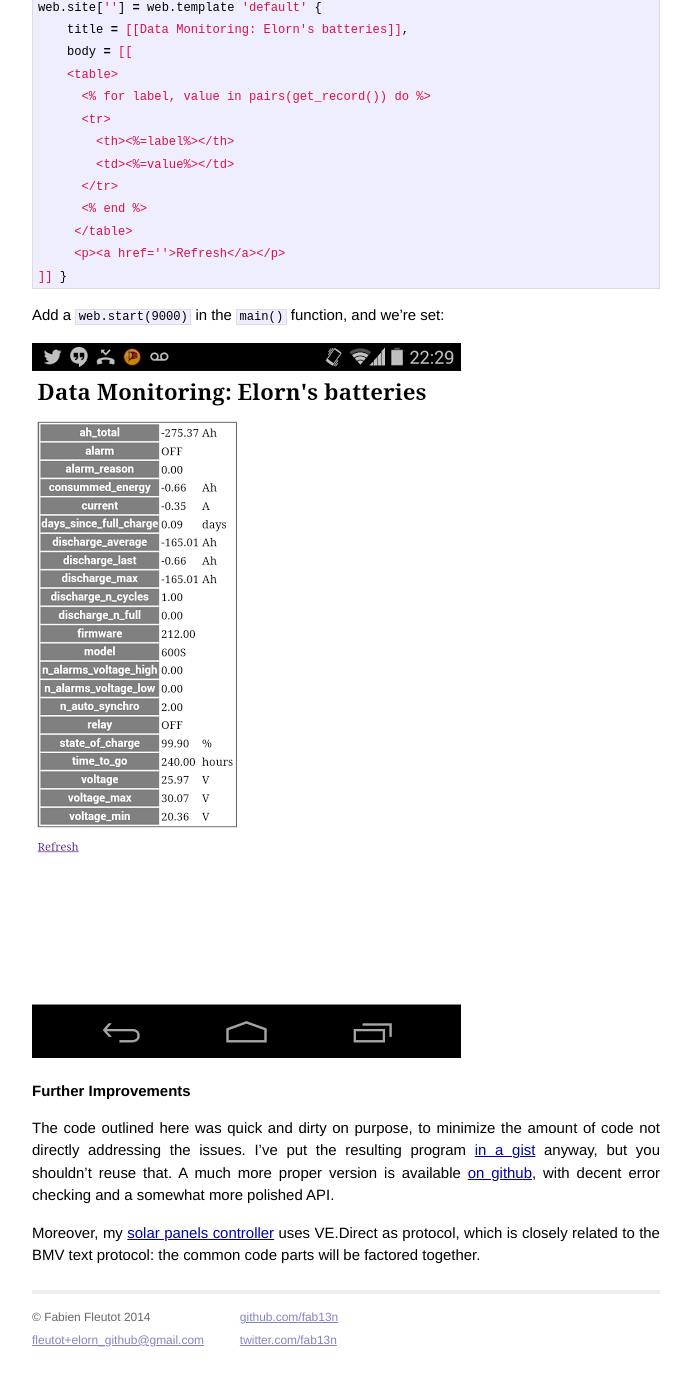
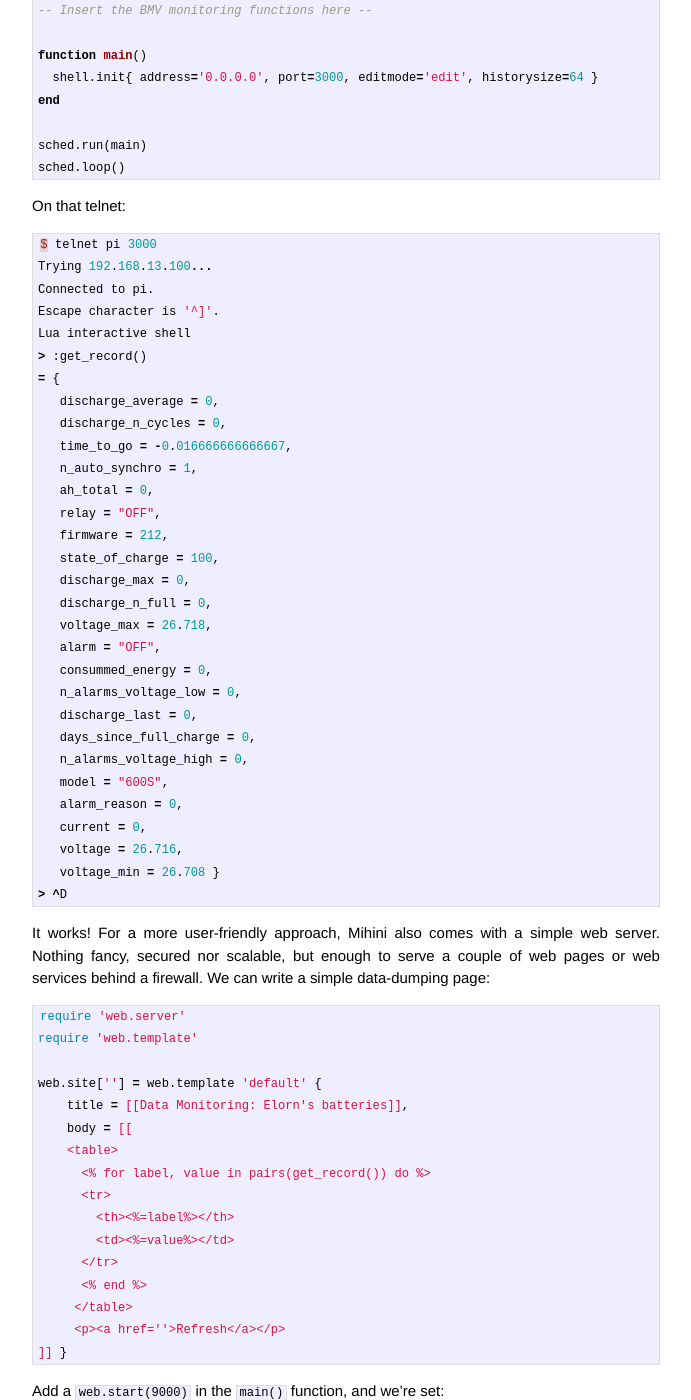
Before and after one commit to fab13n/elorn, a Jekyll site: the page built from _posts/2014-05-11-raspi-1.markdown, in a window 1280 px wide and 1400 px high, scrolled down 7128 px. Shown: the whole window, without its empty margins (294-985 px from the left). Built offline with Jekyll 4.4.1, drawn with Linux system fonts in a browser that asks for light colours; Markdown is read by kramdown in place of the engine named in the settings; before the commit the page ends 8491 px from its top, so only the background shows below that; some of the changed text lies outside the part shown.

Commit message:
missing dumps on first raspi post

```diff
--- a/_posts/2014-05-11-raspi-1.markdown
+++ b/_posts/2014-05-11-raspi-1.markdown
@@ -100,10 +100,10 @@
 Operating System
 ----------------
 
-There are several OS distributions for Raspberry. I chose [Raspbian]()
-because 1/ I've been using Debian derivatives for more than a decade
-and 2/ [Mihini](http://www.eclipse.org/mihini) is ported and tested on
-it.
+There are several OS distributions for Raspberry. I chose
+[Raspbian](http://www.raspbian.org/) because 1/ I've been using Debian
+derivatives for more than a decade and 2/
+[Mihini](http://www.eclipse.org/mihini) is ported and tested on it.
 
 Software Setup
 --------------
@@ -126,30 +126,53 @@
 $ ssh pi@pi
 $ stty -F /dev/ttyAMA0 speed 19200 cs8 -icrnl -ixon -icanon
 $ cat /dev/ttyAMA0
-...TODO...
+V	26717
+I	0
+CE	0
+SOC	1000
+TTG	-1
+Alarm	OFF
+Relay	OFF
+AR	0
+BMV	600S
+FW	212
+Checksum	?
+H1	0
+H2	0
+H3	0
+H4	0
+H5	0
+H6	0
+H7	26708
+H8	26718
+H9	0
+H10	1
+H11	0
+H12	0
+Checksum	?
 ^C
 $ _
 {% endhighlight %}
 
 Great :) Moreover, the protocol is pretty readable, and
-[fully documented]() by Victron. Time to write a small program to
-digests this.
+[fully documented](http://www.victronenergy.com/upload/documents/VE.Direct_Protocol.pdf)
+by Victron. Time to write a small program to digests this.
 
 Mihini
 ------
 
 [Eclipse Mihini](http://www.eclipse.org/mihini) is a development
 framework, primarily targetting embedded Linux systems, which allows
-to easily create and deploy M2M applications in [Lua](). Since I've
-participated a lot in its architecture and implementation, the choice
-was obvious, besides the many inherent qualities of that system--if I
-may say so.
+to easily create and deploy M2M applications in
+[Lua](http://www.lua.org). Since I've participated a lot in its
+architecture and implementation, the choice was obvious, besides the
+many inherent qualities of that system--if I may say so.
 
-[Porting Mihini to a Raspberry]() isn't difficult, and is thoroughly
-documented on Internet. As a bonus, and unsurprisingly for an Eclipse
-product, it has an excellent support from the IDE, including
-autocompletion, out-of-the box remote debugging, application
-deployment etc.
+[Porting Mihini to a Raspberry](https://wiki.eclipse.org/Mihini/Cross_Compilation)
+isn't difficult, and is thoroughly documented on Internet. As a bonus,
+and unsurprisingly for an Eclipse product, it has an excellent support
+from the IDE, including autocompletion, out-of-the box remote
+debugging, application deployment etc.
 
 Data acquisition
 ----------------
@@ -177,7 +200,7 @@
 perform `os.execute("timeout 1.5s cat /dev/ttyAMA0 > somefile")`, then
 take all the time I want to read back the result from the file. I'm
 glossing over some details, but they're included and commented in the
-[source code]().
+[source code](https://github.com/fab13n/elorn_energy/tree/1c3a9ec99).
 
 Time to write an application. Get Eclipse, with the Lua development
 tools, and File > New > Lua Project. The application's core will first
@@ -295,9 +318,34 @@
 
 {% highlight lua %}
 $ telnet pi 3000
-...TODO...
+Trying 192.168.13.100...
+Connected to pi.
+Escape character is '^]'.
+Lua interactive shell
 > :get_record()
-...TODO...
+= {
+   discharge_average = 0,
+   discharge_n_cycles = 0,
+   time_to_go = -0.016666666666667,
+   n_auto_synchro = 1,
+   ah_total = 0,
+   relay = "OFF",
+   firmware = 212,
+   state_of_charge = 100,
+   discharge_max = 0,
+   discharge_n_full = 0,
+   voltage_max = 26.718,
+   alarm = "OFF",
+   consummed_energy = 0,
+   n_alarms_voltage_low = 0,
+   discharge_last = 0,
+   days_since_full_charge = 0,
+   n_alarms_voltage_high = 0,
+   model = "600S",
+   alarm_reason = 0,
+   current = 0,
+   voltage = 26.716,
+   voltage_min = 26.708 }
 > ^D
 {% endhighlight %}
 
@@ -338,8 +386,9 @@
 resulting program
 [in a gist](https://gist.github.com/fab13n/25ac23c01a03e4a656fa)
 anyway, but you shouldn't reuse that. A much more proper version is
-available [on github](https://github.com/fab13n/elorn_energy), with
-decent error checking and a somewhat more polished API.
+available
+[on github](https://github.com/fab13n/elorn_energy/tree/1c3a9ec99),
+with decent error checking and a somewhat more polished API.
 
 Moreover, my
 [solar panels controller](http://www.victronenergy.fr/solar-charge-controllers/mppt7550/)
```
Also changed, not shown: other parts of _posts/2014-05-11-raspi-1.markdown (+1 -1 lines), img/wiring-raspi-bmv.png.
